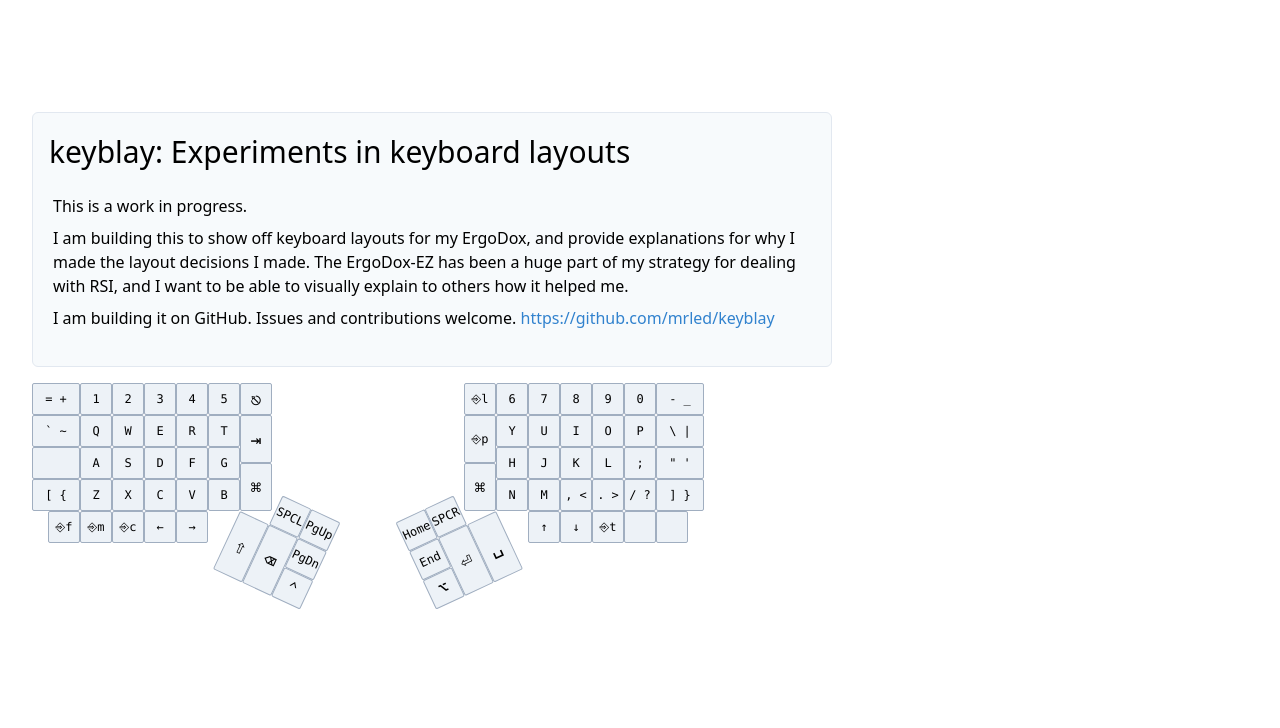
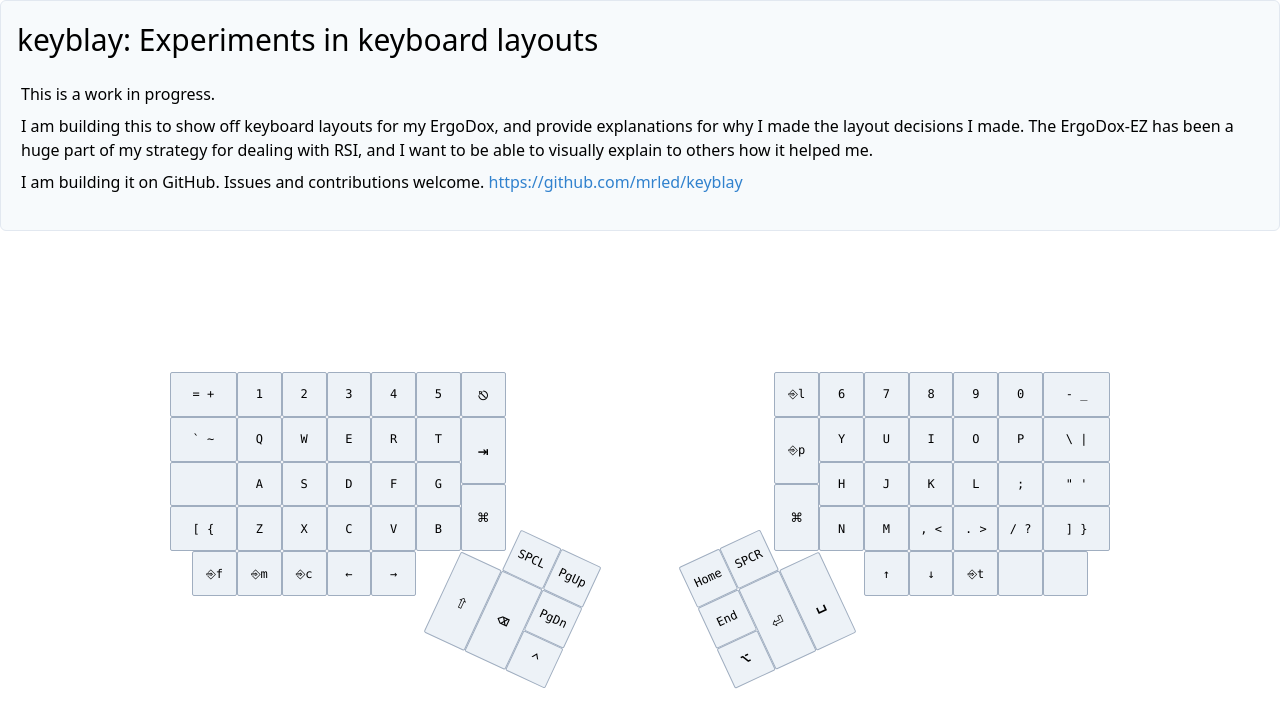
Before and after one commit to mrled/keymap.click, a Next.js app: page / in a window 1280 px wide. Shown: the top 728 px of the page. Built offline with nearby package versions, Linux system fonts and the light colour scheme.

Commit message:
fixing the issues

```diff
--- a/components/diagram.jsx
+++ b/components/diagram.jsx
@@ -1,20 +1,16 @@
-import log from 'loglevel';
+import { useRef, useEffect } from "react";
+import log from "loglevel";
 
-export class Diagram extends React.Component {
+export const Diagram = ({ connections }) => {
+  const canvas = useRef();
+  const container = useRef();
 
-  constructor(props) {
-    super(props)
-    this.state = {}
-  }
+  const updateCanvas = () => {
+    if (!canvas) return;
+    if (!canvas.current) return;
 
-  setConnections(connections) {
-    this.setState({connections: connections});
-  }
-
-  updateCanvas() {
-    const canvas = this.refs.canvas
-    const container = this.refs.container
-    const context = canvas.getContext('2d')
+    const context = canvas.current.getContext("2d");
+    console.log("updateCanvas");
 
     /* Without setting the h/w here, canvas will be some arbitrary small size
      * canvas.style.{w/h} is the CSS 'style' property of the element in the DOM,
@@ -24,52 +20,54 @@ export class Diagram extends React.Component {
      * and width/height at 100%,
      * while the canvas should also be position: absolute and overflow: visible.
      */
-    canvas.style.width = `${container.scrollWidth}px`
-    canvas.style.height = `${container.scrollHeight}px`
-    canvas.width = container.scrollWidth
-    canvas.height = container.scrollHeight
+    canvas.current.style.width = `${container.current.scrollWidth}px`;
+    canvas.current.style.height = `${container.current.scrollHeight}px`;
+    canvas.current.width = container.current.scrollWidth;
+    canvas.current.height = container.current.scrollHeight;
 
     /* Clear the canvas completely before drawing
-      * Without this, fast refresh during development will show old paths and new paths
-      * until you fully reload the page (e.g. with ctrl-r)
-      */
-    context.clearRect(0, 0, canvas.width, canvas.height);
+     * Without this, fast refresh during development will show old paths and new paths
+     * until you fully reload the page (e.g. with ctrl-r)
+     */
+    context.clearRect(0, 0, canvas.current.width, canvas.current.height);
 
     /* Draw each connection
      * Now that the canvas is the size of the entire screen,
      * we can easily just draw lines connecting the bounding rectangles of the sources/targets.
      */
-    log.debug(`The lines object is a ${typeof this.state.connections}, and it logs as:`)
-    log.debug(this.state.connections)
-    if (!this.state.connections) {
-      log.debug("No connections to set")
+    log.debug(`The lines object is a ${typeof connections}, and it logs as:`);
+    log.debug(connections);
+    if (!connections) {
+      log.debug("No connections to set");
       return;
     }
-    context.strokeStyle = "#68d391"
-    context.lineWidth = 1
-    context.beginPath()
-    this.state.connections.forEach(connection => {
-      const [source, target] = connection
-      context.moveTo(source.x, source.y)
-      context.lineTo(target.x, target.y)
-    })
-    context.stroke()
-  }
+    context.strokeStyle = "#68d391";
+    context.lineWidth = 1;
+    context.beginPath();
+    connections.forEach((connection) => {
+      const [source, target] = connection;
+      context.moveTo(source.x, source.y);
+      context.lineTo(target.x, target.y);
+    });
+    context.stroke();
+  };
 
-  componentDidMount() {
-    this.updateCanvas()
-  }
+  useEffect(() => void updateCanvas(), []);
+  useEffect(() => {
+    updateCanvas();
+  }, [connections]);
 
-  componentDidUpdate() {
-    this.updateCanvas()
-  }
-
-  render() {
-    return (
-      <div ref="container" id="keyblay-debug-canvas-container" className="absolute top-0 left-0 w-full h-full pointer-events-none">
-        <canvas ref="canvas" id="keyblay-debug-canvas" className="absolute overflow-visible" />
-      </div>
-    )
-  }
-
-}
+  return (
+    <div
+      ref={container}
+      id="keyblay-debug-canvas-container"
+      className="absolute top-0 left-0 w-full h-full pointer-events-none"
+    >
+      <canvas
+        ref={canvas}
+        id="keyblay-debug-canvas"
+        className="absolute overflow-visible h-screen w-screen"
+      />
+    </div>
+  );
+};
--- a/components/key.jsx
+++ b/components/key.jsx
@@ -7,38 +7,44 @@ import classnames from "classnames";
  *   standalone:  Return with classes for standalone rendering,
  *                rather than the default which returns with classes for rendering in a grid
  */
-export const Key = ({ keyData, onClick=null, standalone=false, id=null }) => {
+export const Key = ({
+  keyData,
+  onClick = null,
+  standalone = false,
+  id = null,
+  active = false,
+  targetKeyActive = false,
+}) => {
   const {
     legend,
-    size=[2, 2],
-    startPos=['auto', 'auto'],
-    fontSize="text-xs",
-    extraClasses='',
-  } = keyData
-  const [col, row] = size
-  const [colStart, rowStart] = startPos
+    size = [2, 2],
+    startPos = ["auto", "auto"],
+    fontSize = "text-xs",
+    extraClasses = "",
+  } = keyData;
+  const [col, row] = size;
+  const [colStart, rowStart] = startPos;
 
-  const gridClasses = `col-span-${col} row-span-${row} col-start-${colStart} row-start-${rowStart}`
-  const standaloneClasses = `standalone-key standalone-key-w-${col} standalone-key-h-${row}`
+  const gridClasses = `col-span-${col} row-span-${row} col-start-${colStart} row-start-${rowStart} gap-1`;
+  const standaloneClasses = `standalone-key standalone-key-w-${col} standalone-key-h-${row}`;
   const classes = classnames(
     standalone ? standaloneClasses : gridClasses,
     `hover:bg-gray-400 cursor-pointer p-1 flex justify-center items-center rounded-sm ${fontSize} font-mono`,
     "pointer-events-auto",
     {
-      "bg-gray-400 border border-blue-500 shadow-outline": false, /* TODO: should be true when this key is selected */
-      "bg-gray-200 border border-gray-500 focus:outline-none": true /* TODO: should be true when this key is not selected */
+      "bg-gray-400 border border-blue-500": active /* TODO: should be true when this key is selected */,
+      "bg-gray-200 border border-gray-500": !active /* TODO: should be true when this key is not selected */,
+      "bg-green-200 border border-green-500": targetKeyActive /* TODO: should be true when this key is not selected */,
     },
     extraClasses
-  )
+  );
 
   return (
-    <button
-      id={id}
-      onClick={onClick}
-      className={classes}
-    >{legend}</button>
-  )
-}
+    <button id={id} onClick={onClick} className={classes}>
+      {legend}
+    </button>
+  );
+};
 
 /* Return a grid of <Key> components
  * cols: The number of columsn in the grid
@@ -48,21 +54,39 @@ export const Key = ({ keyData, onClick=null, standalone=false, id=null }) => {
  *   It will be called with the key data object as the first argument
  * appendClasses: Optional string containing classes to append to the parent grid <div>
  */
-export const KeyGrid = ({ cols, rows, keys, onClickEach=()=>{}, gridAppendClasses=""} ) => {
+export const KeyGrid = ({
+  cols,
+  rows,
+  keys,
+  pressedKey,
+  onClickEach = () => {},
+  gridAppendClasses = "",
+  targetKeyIds = [],
+}) => {
+  console.log("pressedKey", pressedKey);
   return (
     <>
       <div
         className={classnames(
           `grid grid-cols-${cols}-keyb grid-rows-${rows}-keyb pointer-events-none`,
-          gridAppendClasses,
+          gridAppendClasses
         )}
       >
         {keys.map((keyData) => {
           return (
-            <Key id={keyData.id} key={keyData.reactKey} keyData={keyData} onClick={() => {onClickEach(keyData)}} />
+            <Key
+              id={keyData.id}
+              targetKeyActive={
+                targetKeyIds.findIndex((id) => id === keyData.id) > -1
+              }
+              active={keyData.id === pressedKey.reactKey}
+              key={keyData.reactKey}
+              keyData={keyData}
+              onClick={() => onClickEach(keyData)}
+            />
           );
         })}
       </div>
     </>
-  )
-}
+  );
+};
--- a/components/keyboard.jsx
+++ b/components/keyboard.jsx
@@ -1,5 +1,5 @@
 import { useState, useRef, useEffect } from "react";
-
+import { useWindowSize } from "../lib/hooks";
 import classnames from "classnames";
 import log from "loglevel";
 
@@ -9,23 +9,18 @@ import {
   rightHandKeys,
   rightThumbKeys,
 } from "../lib/keys";
-import {
-  getKeyConnections,
-} from "../lib/keyConnections";
-import {
-  Diagram,
-} from "./diagram";
-import {
-  InfoPanel,
-} from "./infoPanel";
-import {
-  KeyGrid,
-} from "./key";
+import { useKeyConnections } from "../lib/keyConnections";
+import { Diagram } from "./diagram";
+import { InfoPanel } from "./infoPanel";
+import { KeyGrid } from "./key";
 
 export const Keyboard = () => {
   const [pressedKey, setPressedKey] = useState({});
-
-  const diagramRef = useRef(null)
+  const windowSize = useWindowSize();
+  const { connections, targetKeyIds } = useKeyConnections([
+    pressedKey,
+    windowSize,
+  ]);
 
   const allKeys = leftHandKeys
     .slice(0)
@@ -47,18 +42,48 @@ export const Keyboard = () => {
 
   const renderKeyboard = () => {
     return (
-      <div className="flex flex-row">
-        <div className="flex flex-row">
-          <KeyGrid cols="15" rows="10" keys={leftHandKeys} onClickEach={setPressedKey} />
-          <KeyGrid cols="6" rows="6" keys={leftThumbKeys} onClickEach={setPressedKey} gridAppendClasses="keyboard-left-thumb-cluster" />
+      <div style={{ marginTop: 260 }} className="flex flex-row">
+        <div className="flex flex-row ml-auto">
+          <KeyGrid
+            cols="15"
+            rows="10"
+            keys={leftHandKeys}
+            pressedKey={pressedKey}
+            targetKeyIds={targetKeyIds}
+            onClickEach={setPressedKey}
+          />
+          <KeyGrid
+            cols="6"
+            rows="6"
+            keys={leftThumbKeys}
+            pressedKey={pressedKey}
+            targetKeyIds={targetKeyIds}
+            onClickEach={setPressedKey}
+            gridAppendClasses="keyboard-left-thumb-cluster"
+          />
         </div>
-        <div className="flex flex-row-reverse">
-          <KeyGrid cols="15" rows="10" keys={rightHandKeys} onClickEach={setPressedKey} />
-          <KeyGrid cols="6" rows="6" keys={rightThumbKeys} onClickEach={setPressedKey} gridAppendClasses="keyboard-right-thumb-cluster" />
+        <div className="flex flex-row-reverse mr-auto">
+          <KeyGrid
+            cols="15"
+            rows="10"
+            keys={rightHandKeys}
+            pressedKey={pressedKey}
+            targetKeyIds={targetKeyIds}
+            onClickEach={setPressedKey}
+          />
+          <KeyGrid
+            cols="6"
+            rows="6"
+            keys={rightThumbKeys}
+            pressedKey={pressedKey}
+            targetKeyIds={targetKeyIds}
+            onClickEach={setPressedKey}
+            gridAppendClasses="keyboard-right-thumb-cluster"
+          />
         </div>
       </div>
-    )
-  }
+    );
+  };
 
   /* useEffect runs code when the page renders
    * <https://reactjs.org/docs/hooks-effect.html>
@@ -75,29 +100,29 @@ export const Keyboard = () => {
 
   /* When pressedKey changes, update the diagram
    */
-  useEffect(() => {
-    const connections = getKeyConnections()
-    log.debug(diagramRef)
-    diagramRef.current.setConnections(connections)
-  }, [pressedKey]) // Passing pressedKey in this array means to call useEffect every time pressedKey changes state
 
   return (
     <>
       <div
-        className="my-8 md:my-24 container mx-auto text-sm md:text-base p-4"
+        className="my-8 md:my-24 mx-auto text-sm md:text-base p-4"
         id="keyblay-debug-outer-wrapper-div"
       >
         <div className="w-full h-full" id="keyblay-debug-content-wrapper-div">
-          <div className="w-full md:w-4/6 md:mr-8 md:px-4">
-            <div className="border border-gray-300 bg-gray-100 rounded-md p-4 mb-4">
-              <InfoPanel keyData={pressedKey} keyButtonOnClick={() => setPressedKey({})} />
+          <div className="w-full md:mr-8 md:px-4">
+            <div className="absolute top-0 left-0 right-0 border border-gray-300 bg-gray-100 rounded-md p-4 mb-4 mx-auto">
+              <div className="container mx-auto">
+                <InfoPanel
+                  keyData={pressedKey}
+                  keyButtonOnClick={() => setPressedKey({})}
+                />
+              </div>
             </div>
             {renderKeyboard()}
           </div>
           {/* We place the canvas last and therefore we do not need to specify a z-index -
-            * it is naturally on top of the other content.
-            */}
-          <Diagram ref={diagramRef} />
+           * it is naturally on top of the other content.
+           */}
+          <Diagram connections={connections} />
         </div>
       </div>
     </>
--- /dev/null
+++ b/lib/hooks.js
@@ -0,0 +1,29 @@
+import { useState, useEffect } from "react";
+
+export function useWindowSize() {
+  const isClient = typeof window === "object";
+
+  function getSize() {
+    return {
+      width: isClient ? window.innerWidth : undefined,
+      height: isClient ? window.innerHeight : undefined,
+    };
+  }
+
+  const [windowSize, setWindowSize] = useState(getSize);
+
+  useEffect(() => {
+    if (!isClient) {
+      return false;
+    }
+
+    function handleResize() {
+      setWindowSize(getSize());
+    }
+
+    window.addEventListener("resize", handleResize);
+    return () => window.removeEventListener("resize", handleResize);
+  }, []); // Empty array ensures that effect is only run on mount and unmount
+
+  return windowSize;
+}
--- a/styles/index.css
+++ b/styles/index.css
@@ -16,3 +16,6 @@
     height: auto;
   }
 }
+
+.connected-key {
+}
--- a/styles/keygrid.css
+++ b/styles/keygrid.css
@@ -3,7 +3,7 @@
  */
 
 :root {
---keyboard-grid-unit: 1.0rem;
+  --keyboard-grid-unit: 1.4rem;
 }
 
 .grid-rows-10-keyb {
@@ -42,16 +42,13 @@ height: calc(var(--keyboard-grid-unit) * 4);
 }
 
 .keyboard-left-thumb-cluster {
-transform:
-    translateX(calc(var(--keyboard-grid-unit) * -2))
-    translateY(calc(var(--keyboard-grid-unit) * 6))
-    rotate(25deg);
+  transform: translateX(calc(var(--keyboard-grid-unit) * -2))
+    translateY(calc(var(--keyboard-grid-unit) * 6)) rotate(25deg);
   transform-origin: 0 calc(var(--keyboard-grid-unit) * 2);
 }
 .keyboard-right-thumb-cluster {
-transform:
-    translateX(calc(var(--keyboard-grid-unit) * 2))
-    translateY(calc(var(--keyboard-grid-unit) * 6))
-    rotate(-25deg);
-transform-origin: calc(var(--keyboard-grid-unit) * 6) calc(var(--keyboard-grid-unit) * 2);
+  transform: translateX(calc(var(--keyboard-grid-unit) * 2))
+    translateY(calc(var(--keyboard-grid-unit) * 6)) rotate(-25deg);
+  transform-origin: calc(var(--keyboard-grid-unit) * 6)
+    calc(var(--keyboard-grid-unit) * 2);
 }
```
Also changed, not shown: components/keyInfo.jsx (+33 -25 lines), lib/keyConnections.js, 1 other file (tests, documents, lock files or other folders). Lines whose indentation alone changed are shown as unchanged.
